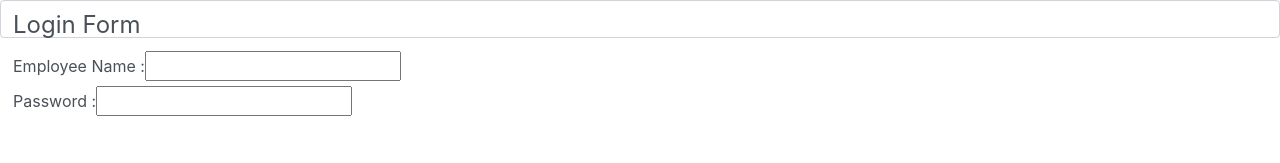
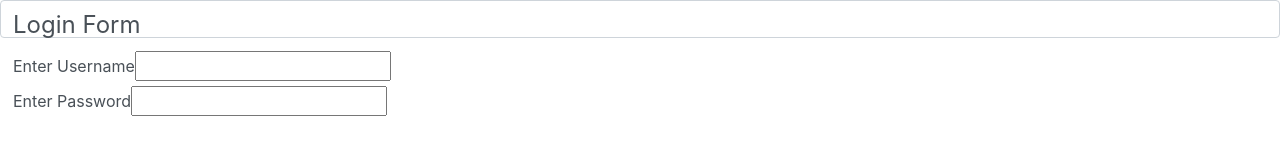
Before and after one commit to RayaanKJ/sfdc-angular-app, an Angular app: page / in a window 1280 px wide. Shown: the top 163 px of the page. Built offline with nearby package versions, Linux system fonts and the light colour scheme.

Commit message:
Update databinding.component.ts

```diff
--- a/src/app/databinding/databinding.component.ts
+++ b/src/app/databinding/databinding.component.ts
@@ -1,4 +1,5 @@
 import { Component, OnInit } from '@angular/core';
+import { FormsModule } from '@angular/forms';
 
 @Component({
   selector: 'app-databinding',
@@ -9,17 +10,27 @@ export class DatabindingComponent implements OnInit {
 
   constructor() { }
 
-labelName='Employee Name :';
-labelName2='Password :';
+labelName='Enter Username';
+labelName2='Enter Password ';
 UserName:string='';
+Password:string='';
 
-
+ngOnInit(): void {
+}
   getUserName = (event: any) => {
     console.log(event.target.value);
     this.UserName = event.target.value;
   }
 
-  ngOnInit(): void {
-  }
+
+
+  getPassword=(event:any)=>{
+    console.log(event.target.value);
+   this.Password=event.target.value;
+     }
+
+     onBlur(fc:any){
+      console.log(fc);
+    }
 
 }
```
